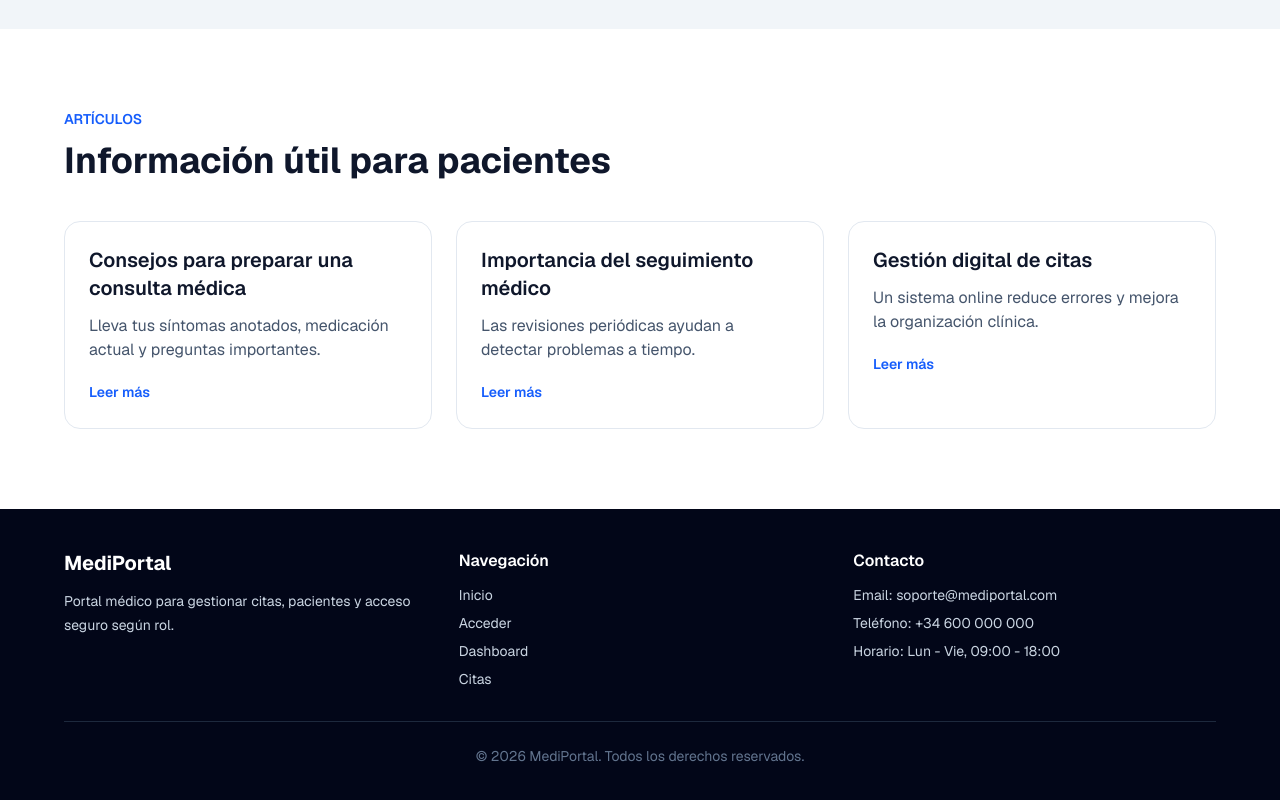
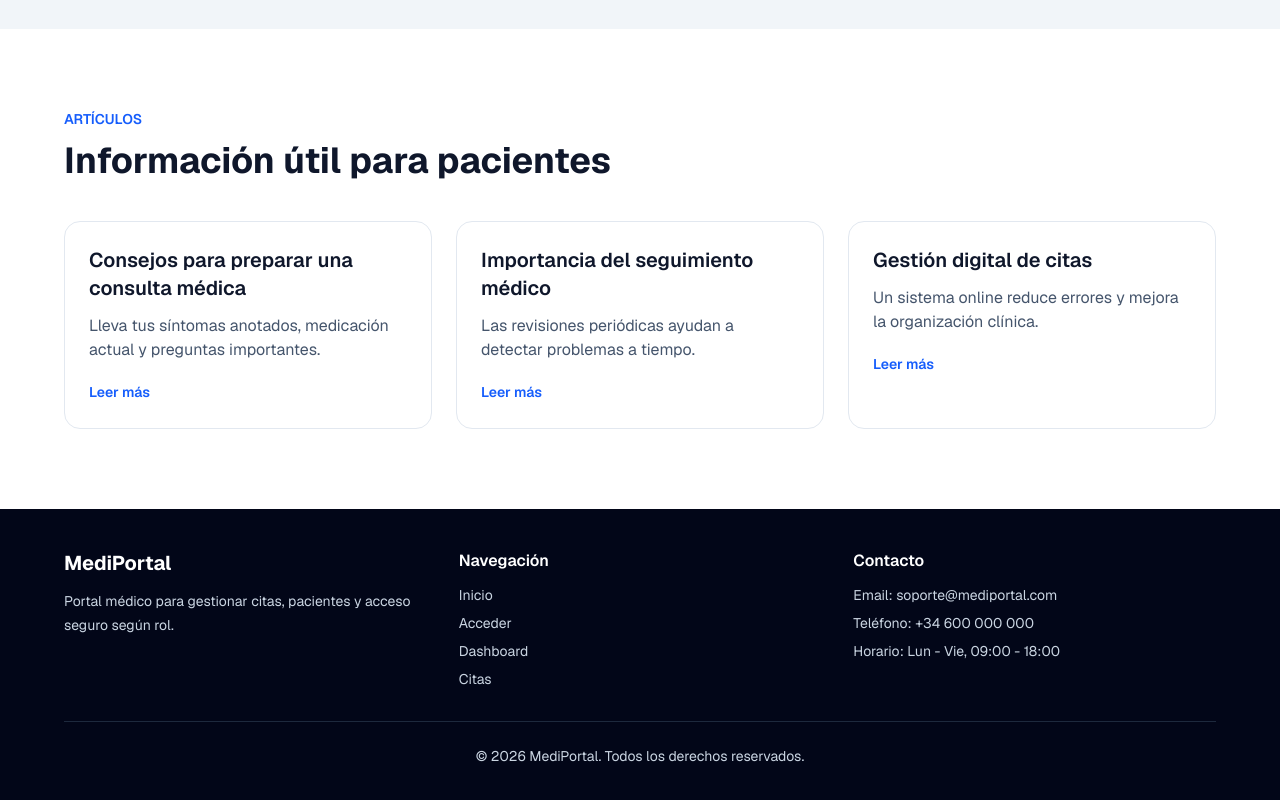
Before and after one commit to Bryan-Zavala/medical-portal, a Next.js app: page / in a window 1280 px wide. Shown: the part 2201-3001 px from the top of the page. Built offline with nearby package versions, Linux system fonts and the light colour scheme.

Commit message:
fix(a11y): improve text contrast in footer

```diff
--- a/src/components/layout/Footer.tsx
+++ b/src/components/layout/Footer.tsx
@@ -44,7 +44,7 @@ export function Footer() {
         </div>
       </div>
 
-      <div className="mx-auto mt-8 max-w-6xl border-t border-slate-800 pt-6 text-center text-sm text-slate-500">
+      <div className="mx-auto mt-8 max-w-6xl border-t border-slate-800 pt-6 text-center text-sm text-slate-300">
         © 2026 MediPortal. Todos los derechos reservados.
       </div>
     </footer>
```
